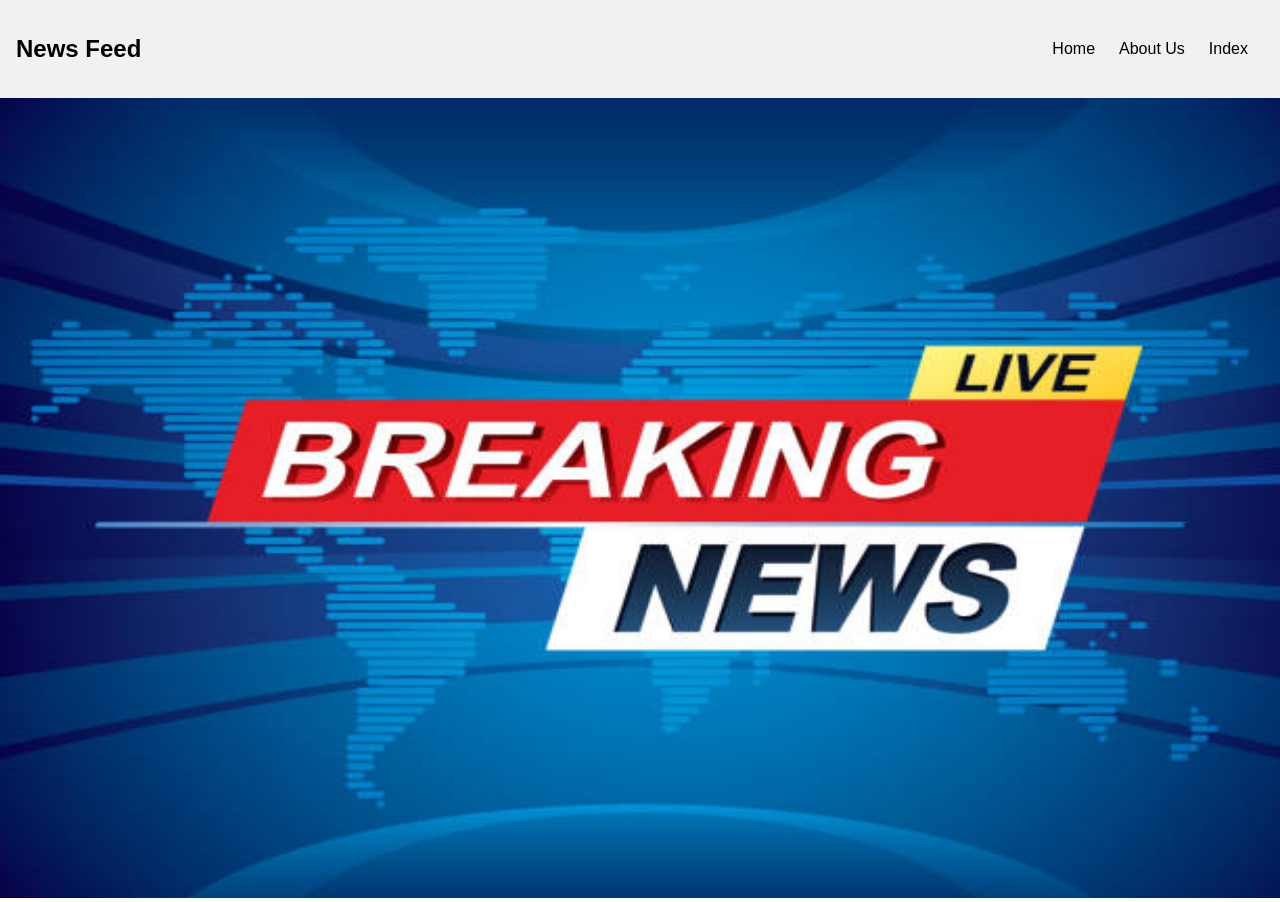
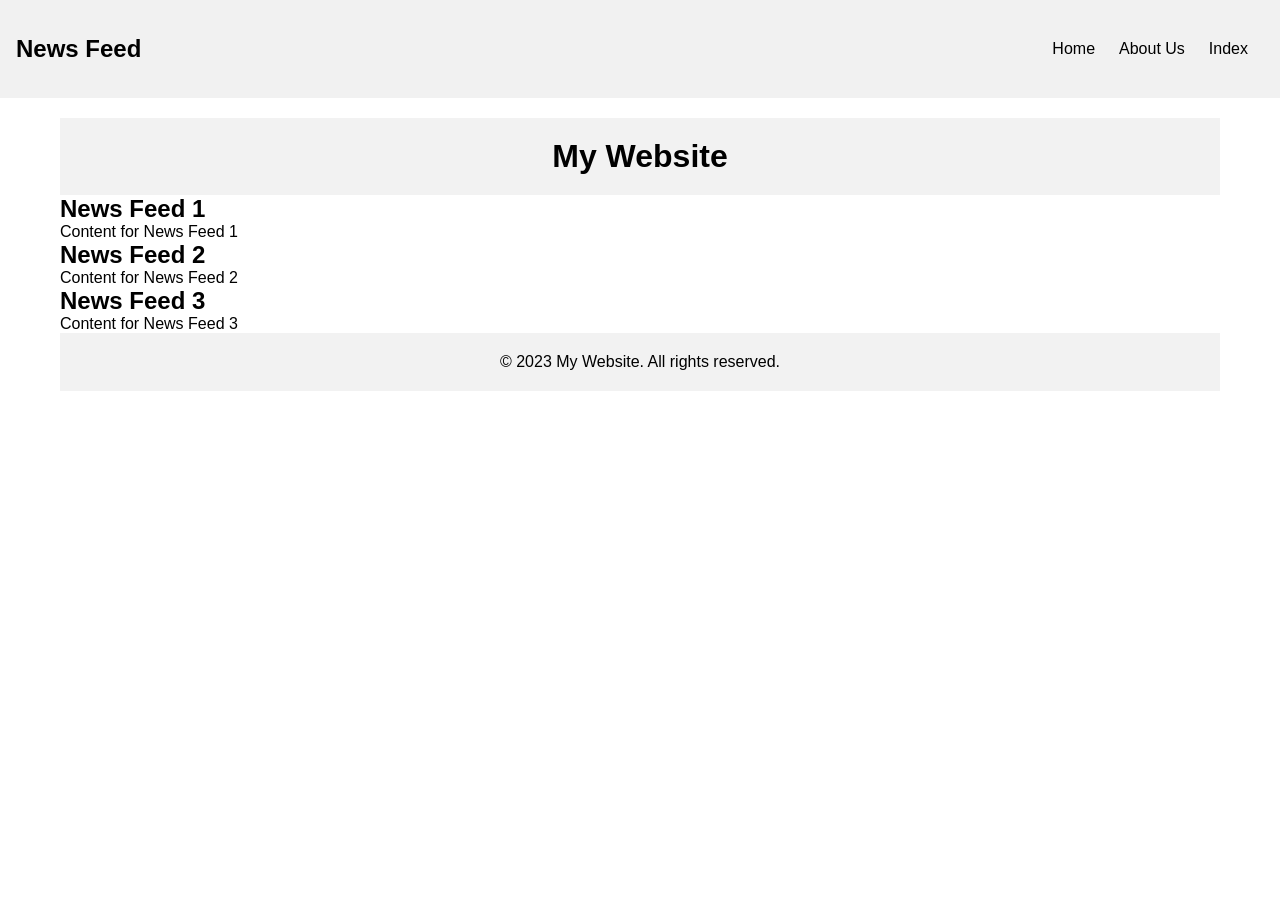
Before and after one commit to jred9501/newsletter, a Next.js app: page /home in a window 1280 px wide. After the commit the page ends 800 px from the top, so only its background shows below. Built offline with nearby package versions, Linux system fonts and the light colour scheme.

Commit message:
added layout

```diff
--- /dev/null
+++ b/components/Layout.js
@@ -0,0 +1,37 @@
+import React from 'react';
+import styles from '../styles/Layout.module.css';
+
+const Layout = ({ children }) => {
+  // Array of news feeds
+  const feeds = [
+    { id: 1, title: 'News Feed 1', content: 'Content for News Feed 1' },
+    { id: 2, title: 'News Feed 2', content: 'Content for News Feed 2' },
+    { id: 3, title: 'News Feed 3', content: 'Content for News Feed 3' },
+  ];
+
+  return (
+    <div className={styles.container}>
+      <header className={styles.header}>
+        {/* Add your header content here */}
+        <h1>My Website</h1>
+      </header>
+
+      <div className={styles.newsFeeds}>
+        {/* Loop through the feeds array */}
+        {feeds.map((feed) => (
+          <div className={styles.newsFeed} key={feed.id}>
+            <h2>{feed.title}</h2>
+            <p>{feed.content}</p>
+          </div>
+        ))}
+      </div>
+
+      <footer className={styles.footer}>
+        {/* Add your footer content here */}
+        <p>&copy; 2023 My Website. All rights reserved.</p>
+      </footer>
+    </div>
+  );
+};
+
+export default Layout;
--- a/pages/home.js
+++ b/pages/home.js
@@ -1,9 +1,14 @@
 import React from "react";
-import Home from "../components/Home";
+// import Home from "../components/Home";
+import Layout from '../components/Layout';
 
 function home(){
     return(
-     <Home/>
+        <Layout>
+              <h2>Welcome to my website!</h2>
+      <p>This is the home page.</p>
+        </Layout>
+
     )
 }
 
--- /dev/null
+++ b/styles/Layout.module.css
@@ -0,0 +1,23 @@
+.container {
+    max-width: 1200px;
+    margin: 0 auto;
+    padding: 20px;
+  }
+
+  .header {
+    background-color: #f2f2f2;
+    padding: 20px;
+    text-align: center;
+  }
+
+  .news-feeds {
+    display: flex;
+    justify-content: space-between;
+    margin-top: 20px;
+  }
+
+  .footer {
+    background-color: #f2f2f2;
+    padding: 20px;
+    text-align: center;
+  }
```
